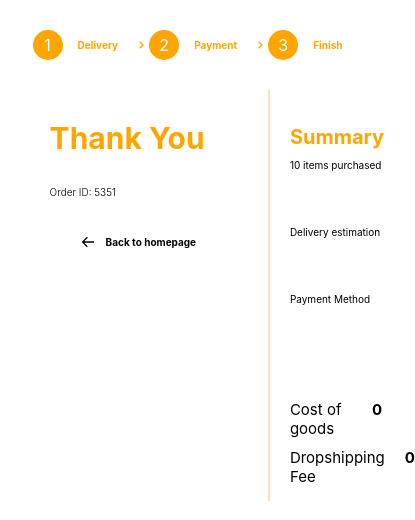
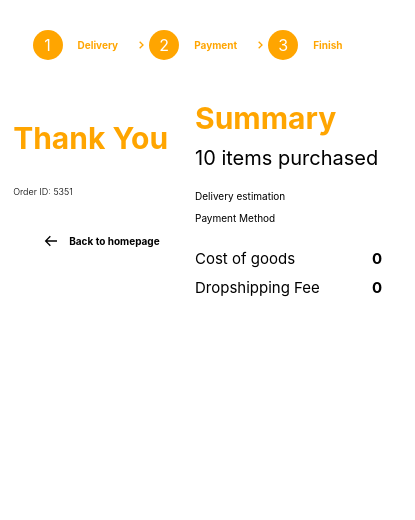
Before and after one commit to AkbarZul/Jakmall-test, a React (Create React App) app: page /finish in a window 390 px wide. Shown: the top 520 px of the page, 415 px wide, since content can reach past the window. Built offline with nearby package versions, Linux system fonts and the light colour scheme.

Commit message:
finish responsive

```diff
--- a/src/pages/Finish/finish.css
+++ b/src/pages/Finish/finish.css
@@ -10,8 +10,7 @@
   display: flex;
   flex-direction: column;
   align-items: center;
-
-
+  justify-content: center;
 }
 
 .finish__left-text-up {
@@ -24,7 +23,7 @@
 .finish__left-subtext-up {
   font-size: 10px;
   font-weight: 300;
-    color:black;
+  color: black;
   text-align: justify;
 }
 
@@ -74,9 +73,56 @@
   margin-left: 20px;
 }
 
-.finish__right-container-fee{
+.finish__right-container-fee {
   display: flex;
   flex-direction: row;
   justify-content: space-between;
   margin-top: -20px;
 }
+
+@media (max-width: 1073px) {
+  .finish {
+    margin-top: 10px;
+  }
+  .finish__left {
+    width: 100%;
+    border: none;
+    justify-content: start;
+  }
+  .finish__right {
+    width: 100%;
+  }
+  .finish__right-text-up {
+    font-size: 30px;
+    margin: 10px 0px;
+  }
+  .finish__right-subtext-up {
+    font-size: 20px;
+    margin-left: 0px;
+    margin-top: 0px;
+  }
+  .finish__right-text-delivery {
+    margin-top: 0px;
+    margin-left: 0px;
+  }
+  .finish__right-subtext-delivery {
+    margin-left: 0px;
+    color: green;
+  }
+  .finish__right-container-cost {
+    margin-top: 0px;
+  }
+
+  .finish__right-text-cost {
+    margin-left: 0px;
+  }
+  .finish__right-text-total {
+    margin-left: 0px;
+  }
+}
+
+@media (max-width: 520px) {
+  .finish__left-subtext-up {
+    font-size: 9px;
+  }
+}
```
Lines whose indentation alone changed are shown as unchanged.
